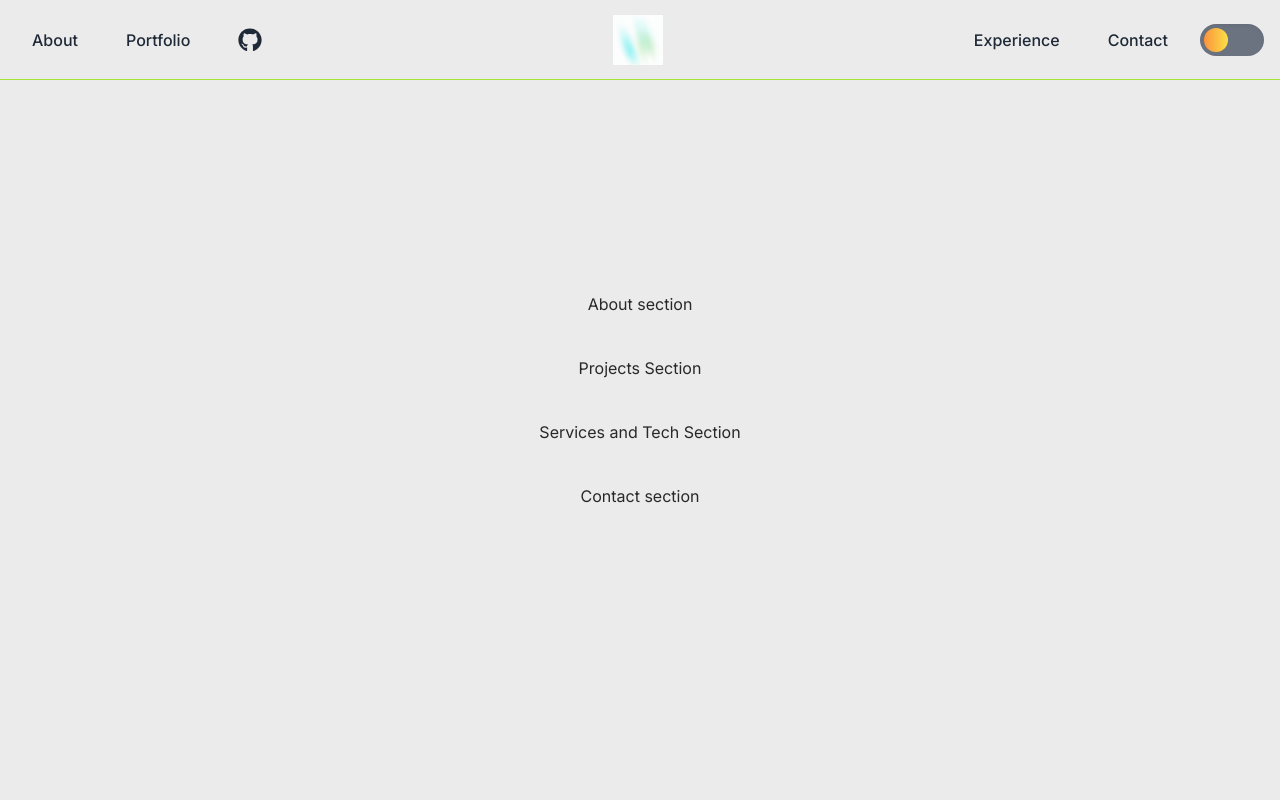
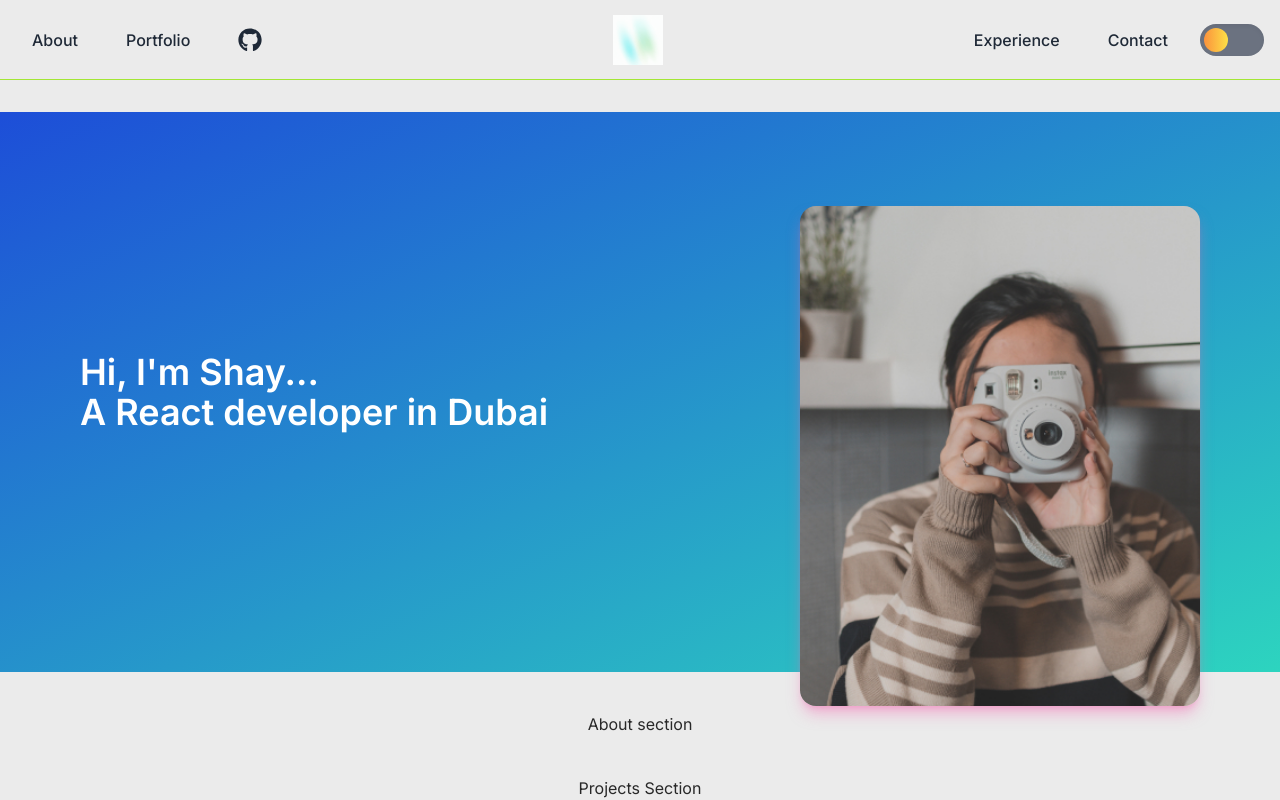
Before and after one commit to shay122990/next-portfolio, a Next.js app: page / in a window 1280 px wide. Shown: the top 800 px of the page. Built offline with nearby package versions, Linux system fonts and the light colour scheme.

Commit message:
hero section layout

```diff
--- a/src/app/components/header/Header.tsx
+++ b/src/app/components/header/Header.tsx
@@ -1,10 +1,8 @@
 import Navbar from "../navbar/Navbar"
-// import Hero from "../hero/Hero"
 export default function Header () {
   return (
     <header>
       <Navbar/>
-      {/* <Hero/> */}
     </header>
   )
 }
--- a/src/app/components/hero/Hero.tsx
+++ b/src/app/components/hero/Hero.tsx
@@ -1,8 +1,20 @@
+import Image from "next/image";
 
 export default function Hero() {
   return (
-    <div>
-      Hero
+    <div className="flex flex-row lg:flex-row justify-between items-center bg-gradient-to-br from-blue-700 to-teal-400 w-full h-80 lg:h-[35rem] px-4 lg:px-20 overflow-visible mt-0 lg:mt-8">
+      <h1 className="text-white text-sm sm:text-xl lg:text-4xl font-semibold lg:w-1/2 lg:text-left">
+        Hi, I&apos;m Shay... <br />A React developer in Dubai
+      </h1>
+      <div className="mt-0 lg:mt-32">
+        <Image
+          src="/images/hero-image.jpg"
+          alt="developer image"
+          width={200}
+          height={200}
+          className="rounded-2xl shadow-lg shadow-pink-400/50  md:w-[280px] md:h-[300px] lg:w-[400px] lg:h-[500px]"
+        />
+      </div>
     </div>
-  )
+  );
 }
--- a/src/app/components/navbar/Navbar.tsx
+++ b/src/app/components/navbar/Navbar.tsx
@@ -30,7 +30,7 @@ const Navbar = () => {
   ];
 
   return (
-    <div className="flex justify-between items-center w-full h-20 px-4 dark:bg-grey dark:text-white border-b border-lime-400 fixed">
+    <div className="flex justify-between items-center w-full h-20 px-4 dark:bg-grey dark:text-white border-b border-lime-400">
       <div
         onClick={() => setNav(!nav)}
         className="cursor-pointer z-10 text-white md:hidden hover:text-lime-500"
--- a/src/app/page.tsx
+++ b/src/app/page.tsx
@@ -1,5 +1,6 @@
 import Header from "./components/header/Header";
 import Footer from "./components/footer/Footer";
+import Hero from "./components/hero/Hero";
 import About from "./components/about/About";
 import Projects from "./components/projects/Projects";
 import TechStack from "./components/tech-stack/TechStack";
@@ -8,7 +9,8 @@ export default function Home() {
   return (
     <>
       <Header/>
-        <main className="flex flex-col items-center justify-center min-h-screen space-y-10">
+        <main className="flex flex-col items-center justify-center space-y-10">
+          <Hero/>
           <About/>
           <Projects/>
           <TechStack/>
```
Also changed, not shown: public/images/hero-image.jpg (added).
